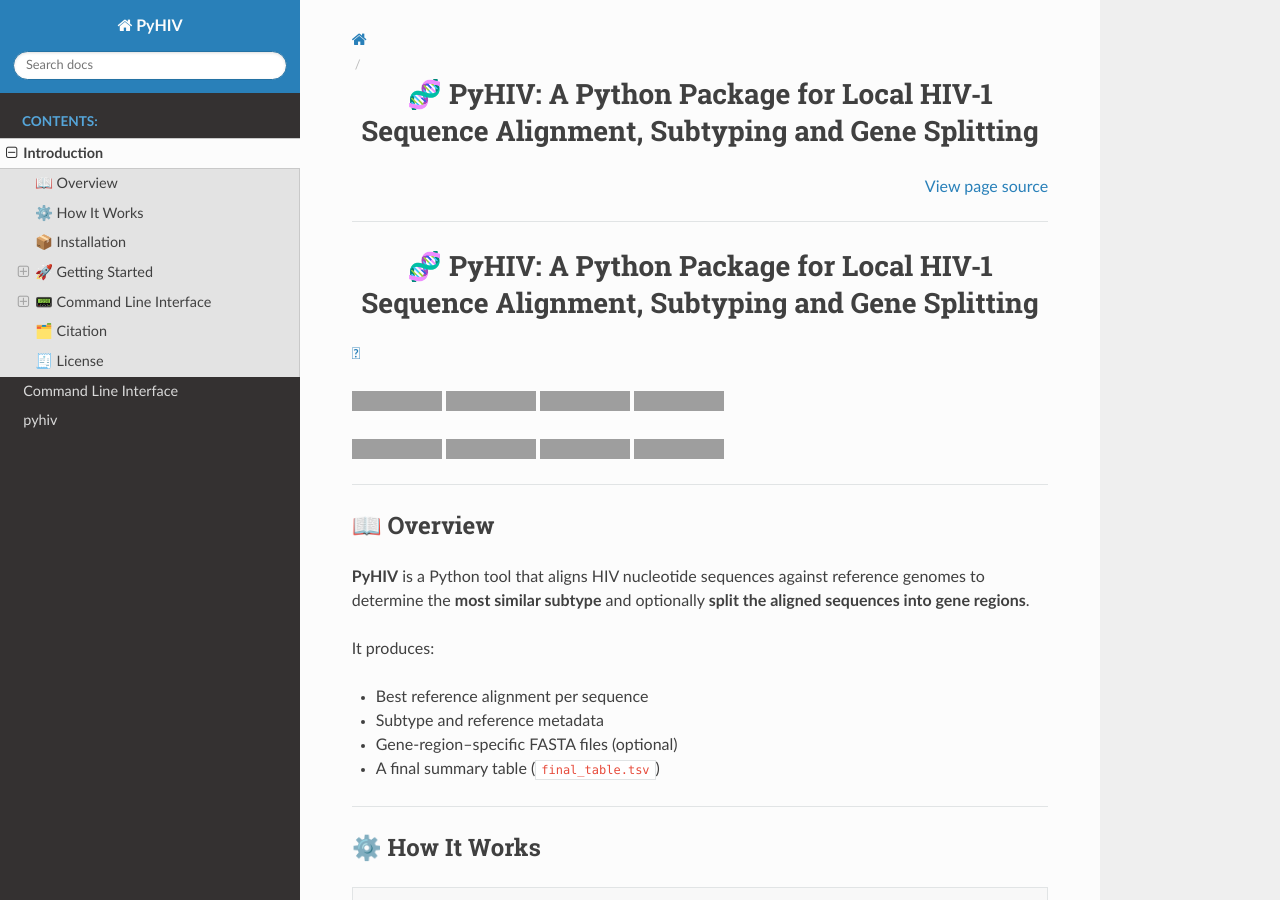
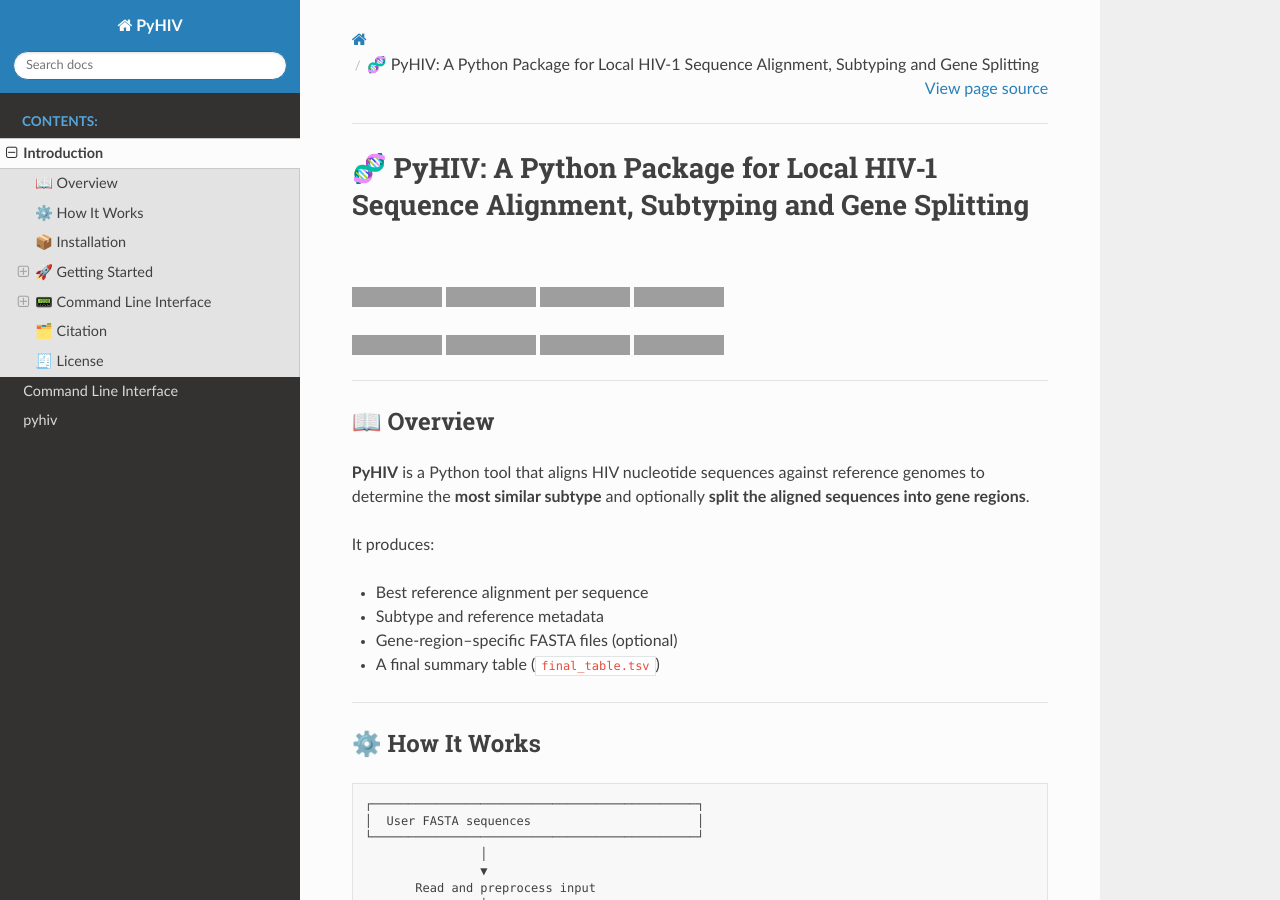
Before and after one commit to anaapspereira/PyHIV, a Sphinx documentation site: the page built from docs/source/manual_docs/PyHIV.md, in a window 1280 px wide and 900 px high, cut to the strip 0-900 px from the top of the window. Built offline with Sphinx 7.4.7 and the Read the Docs theme 3.1.0, drawn with Linux system fonts in a browser that asks for light colours; grey boxes are pictures that could not be loaded.

Commit message:
[FIX] headers

```diff
--- a/docs/source/manual_docs/PyHIV.md
+++ b/docs/source/manual_docs/PyHIV.md
@@ -1,6 +1,4 @@
-# <h1 align="center"> 🧬 PyHIV: A Python Package for Local HIV‑1 Sequence Alignment, Subtyping and Gene Splitting</h1>
-
-<p align="center">
+# 🧬 PyHIV: A Python Package for Local HIV‑1 Sequence Alignment, Subtyping and Gene Splitting
 
 ![CI](https://github.com/anaapspereira/PyHIV/actions/workflows/ci.yml/badge.svg)
 [![codecov](https://codecov.io/gh/anaapspereira/PyHIV/branch/main/graph/badge.svg)](https://codecov.io/gh/anaapspereira/PyHIV)
@@ -11,8 +9,6 @@
 ![Documentation Status](https://readthedocs.org/projects/pyhiv/badge/?version=latest)
 [![License: MIT](https://img.shields.io/badge/License-MIT-yellow.svg)](https://opensource.org/licenses/MIT)
 ![GitHub issues](https://img.shields.io/github/issues/anaapspereira/PyHIV)
-
-</p>
 
 ---
 
```
